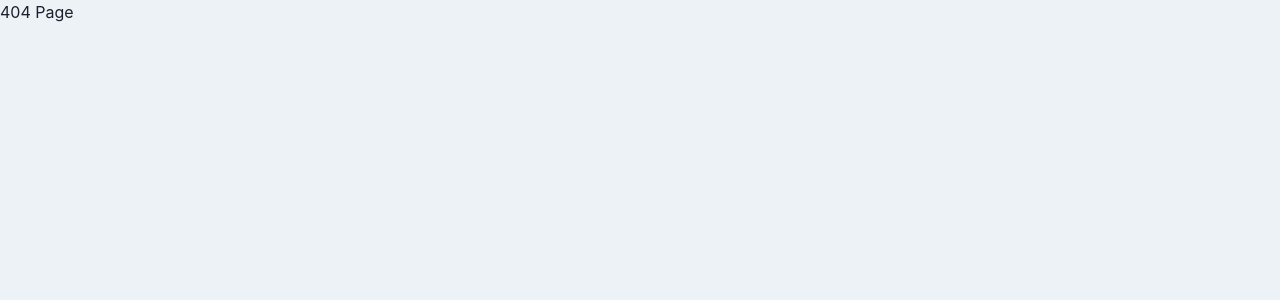
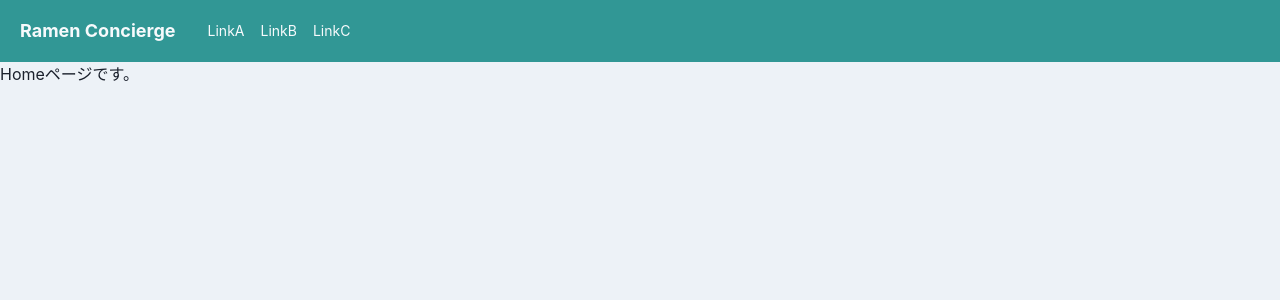
Before and after one commit to taigamur/ramen_suggestion_go, a React (Create React App) app in the folder react_app/: page /home in a window 1280 px wide. Before the commit this address had no page. Shown: the top 300 px of the page. Built offline with nearby package versions, Linux system fonts and the light colour scheme.

Commit message:
header 作成

```diff
--- /dev/null
+++ b/react_app/src/components/atoms/button/HeaderListButton.tsx
@@ -0,0 +1,20 @@
+import { memo, VFC } from "react";
+import { IconButton } from "@chakra-ui/react";
+import { HamburgerIcon } from "@chakra-ui/icons";
+
+type Props = {
+    onOpen: () => void;
+};
+
+export const HeaderListButton: VFC<Props> = memo((props) => {
+    const { onOpen } = props;
+    return (
+        <IconButton
+            aria-label="menu-button"
+            icon={<HamburgerIcon/>}
+            size="sm" variant="unstyled"
+            display={{base: "block", md: "none"}}
+            onClick={onOpen}
+        />
+    );
+});
--- /dev/null
+++ b/react_app/src/components/molecules/HeaderMenuDrawer.tsx
@@ -0,0 +1,35 @@
+import { memo, VFC } from "react"
+import { Button, Drawer, DrawerBody, DrawerContent, DrawerOverlay } from "@chakra-ui/react";
+
+
+type Props = {
+    onClose: () => void;
+    isOpen: boolean;
+    onClickA: () => void;
+    onClickB: () => void;
+    onClickC: () => void;
+}
+
+export const HeaderMenuDrawer: VFC<Props> = memo((props) => {
+    const { onClose, isOpen, onClickA, onClickB, onClickC} = props;
+
+    return (
+        <Drawer placement="right" size="xs" onClose={onClose} isOpen={isOpen}>
+            <DrawerOverlay>
+                <DrawerContent>
+                    <DrawerBody p={0} bg="gray.100">
+                        <Button w="100%" onClick={onClickA}>
+                            Page1
+                        </Button>
+                        <Button w="100%" onClick={onClickB}>
+                            Page2
+                        </Button>
+                        <Button w="100%" onClick={onClickC}>
+                            Page3
+                        </Button>
+                    </DrawerBody>
+                </DrawerContent>
+            </DrawerOverlay>
+        </Drawer>
+    )
+})
--- /dev/null
+++ b/react_app/src/components/organisms/Header.tsx
@@ -0,0 +1,41 @@
+import { memo, VFC, useCallback} from "react"
+import {Flex, Heading, Link, Box, useDisclosure} from "@chakra-ui/react"
+import { useHistory } from "react-router-dom";
+
+import { HeaderListButton } from "../atoms/button/HeaderListButton";
+import { HeaderMenuDrawer } from "../molecules/HeaderMenuDrawer"
+
+
+export const Header: VFC = memo(() => {
+    const { isOpen, onOpen, onClose} = useDisclosure();
+
+    const history = useHistory();
+    const onClickHome = useCallback(() => history.push("/home"), []);
+    const onClickA = useCallback(() => history.push("/"), []);
+    const onClickB = useCallback(() => history.push("/home"), []);
+    const onClickC = useCallback(() => history.push("/index"), []);
+
+
+    return (
+        <>
+            <Flex as="nav" bg="teal.500" color="gray.50" align="center" justify="space-between" padding={{base: 3, md: 5}}>
+                <Flex align="center" as="a" mr={8} _hover={{cursor: "pointer"}} onClick={onClickHome}>
+                    <Heading as="h1" fontSize={{base: "md", md:"lg"}}>
+                        Ramen Concierge
+                    </Heading>
+                </Flex>
+                <Flex align="center" fontSize="sm" flexGrow={2} display={{base: "none", md:"flex"}}>
+                    <Box pr={4}>
+                        <Link>LinkA</Link>
+                    </Box>
+                    <Box pr={4}>
+                        <Link>LinkB</Link>
+                    </Box>
+                    <Link>LinkC</Link>
+                </Flex>
+                <HeaderListButton onOpen={onOpen}/>
+            </Flex>
+            <HeaderMenuDrawer onClose={onClose} isOpen={isOpen} onClickA={onClickA} onClickB={onClickB} onClickC={onClickC} />
+        </>
+    );
+})
--- /dev/null
+++ b/react_app/src/components/pages/Index.tsx
@@ -0,0 +1,5 @@
+import {memo, VFC} from "react"
+
+export const Index: VFC = memo(() => {
+    return <p>Indexページです。</p>;
+});
--- /dev/null
+++ b/react_app/src/components/pages/Root.tsx
@@ -0,0 +1,5 @@
+import {memo, VFC} from "react"
+
+export const Root: VFC = memo(() => {
+    return <p>root ページです。</p>;
+});
--- /dev/null
+++ b/react_app/src/components/templates/HeaderLayout.tsx
@@ -0,0 +1,17 @@
+import {memo, VFC, ReactNode} from "react"
+import { Header } from "../organisms/Header";
+
+// 受け取るpropsの型を定義
+type Props = {
+    children: ReactNode;
+}
+
+export const HeaderLayout: VFC<Props> = memo((props) => {
+    const { children } = props;
+    return (
+        <>
+            <Header/>
+            {children}
+        </>
+    )
+});
--- a/react_app/src/router/Router.tsx
+++ b/react_app/src/router/Router.tsx
@@ -1,15 +1,21 @@
-import { memo , VFC } from "react";
 import {Route, Switch} from "react-router-dom"
-import React from "react"
-
 import { Home } from "../components/pages/Home"
 import { Page404 } from "../components/pages/Page404";
+import { Index } from "../components/pages/Index";
+import { Root } from "../components/pages/Root"
+import { HeaderLayout } from "../components/templates/HeaderLayout";
 
 export const Router = () => {
     return (
         <Switch>
             <Route exact path="/">
-                <Home />
+                <Root />
+            </Route>
+            <Route exact path="/home">
+                <HeaderLayout><Home /></HeaderLayout>
+            </Route>
+            <Route>
+                <HeaderLayout><Index /></HeaderLayout>
             </Route>
             <Route path="*">
                 <Page404 />
```
